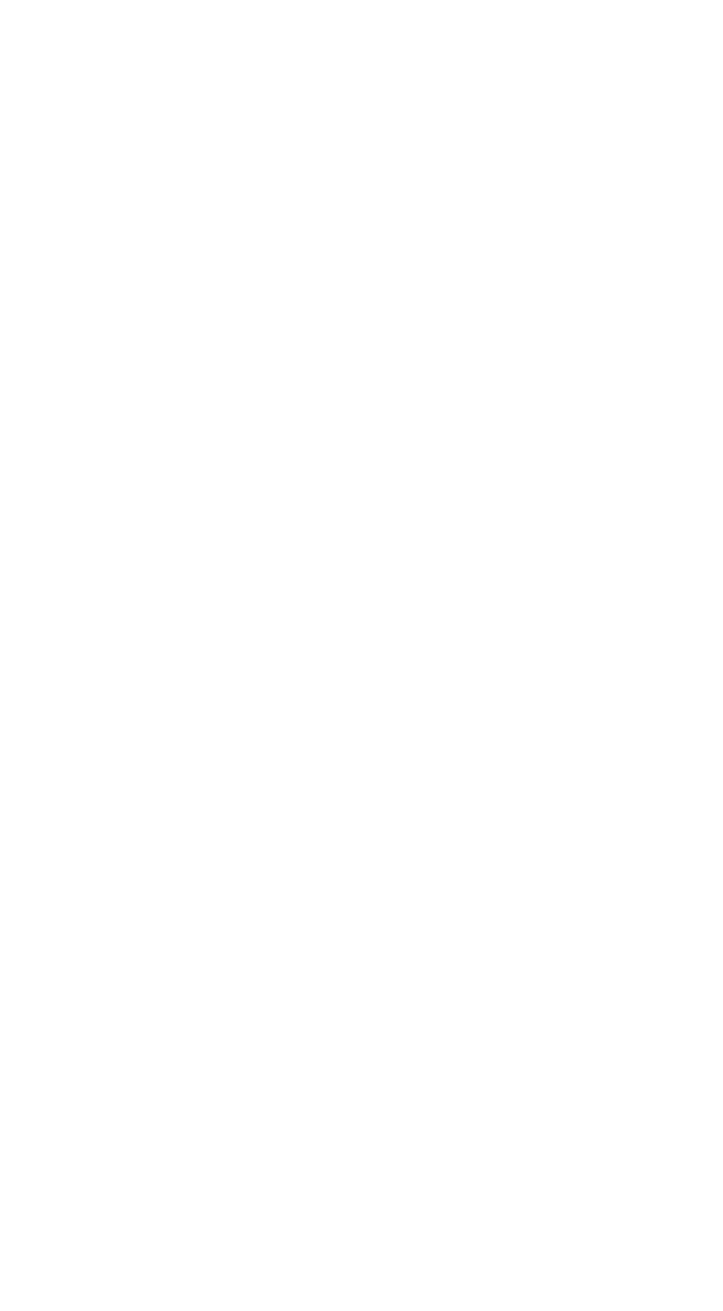
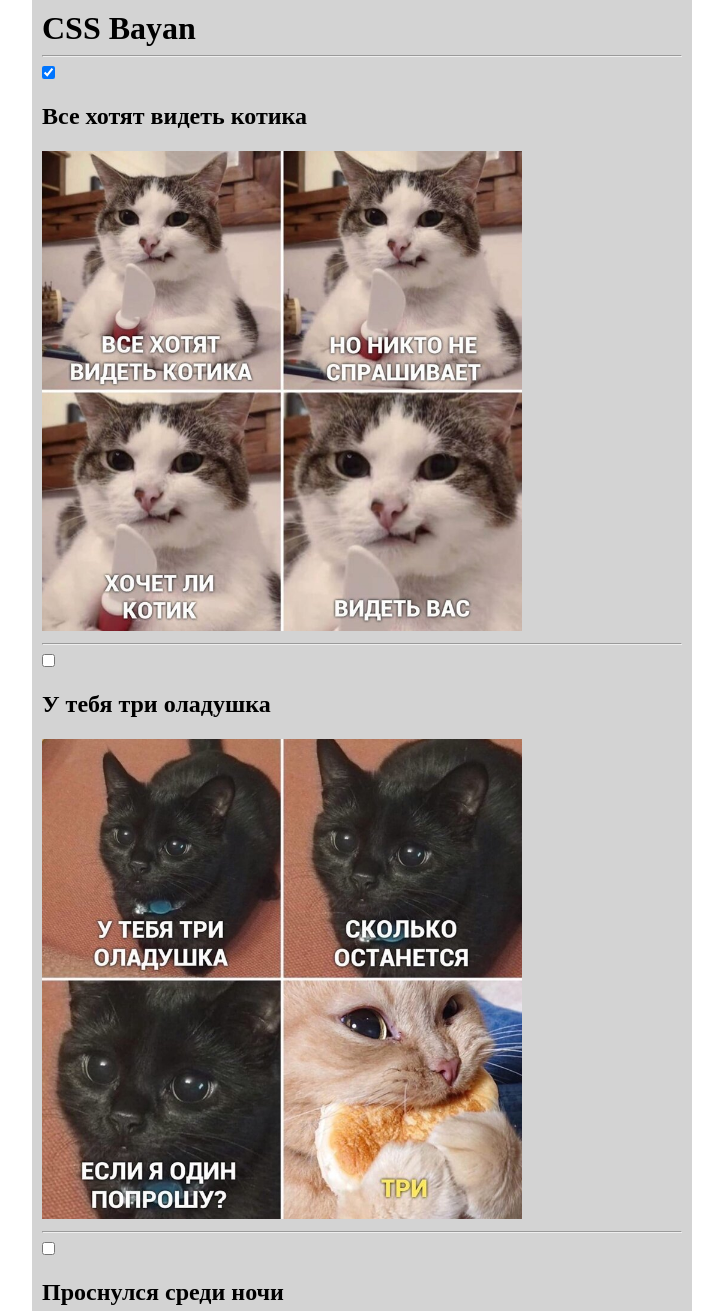
Before and after one commit to AlexandrKlychnikov/cssBayan, a plain HTML site: page cssBayan/index.html in a window 1280 px wide. Shown: the top 1311 px of the page, without its empty margins (278-1001 px from the left). Before the commit the page ends 800 px from the top, so only its background shows below. Drawn offline with Linux system fonts and the light colour scheme.

Commit message:
feat: implement basic markup, add images (суббота 11 Март 2023 12:53:58)

```diff
--- a/cssBayan/index.html
+++ b/cssBayan/index.html
@@ -8,5 +8,80 @@
     <link rel="stylesheet" href="style.css" />
     <title>cssBayan</title>
   </head>
-  <body></body>
+  <body>
+    <main class="main">
+      <section class="container">
+        <h1>CSS Bayan</h1>
+        <hr />
+        <div>
+          <input id="meme_one" name="meme_one" type="checkbox" checked />
+          <label for="meme_one">
+            <h2>Все хотят видеть котика</h2>
+            <div>
+              <img
+                class="meme_img"
+                src="./assets/meme-one.jpg"
+                alt="Все хотят видеть котика"
+              />
+            </div>
+          </label>
+        </div>
+        <hr />
+        <div>
+          <input id="meme_two" name="meme_two" type="checkbox" />
+          <label for="meme_two">
+            <h2>У тебя три оладушка</h2>
+            <div>
+              <img
+                class="meme_img"
+                src="./assets/meme-two.jpg"
+                alt="У тебя три оладушка"
+              /></div
+          ></label>
+        </div>
+        <hr />
+        <div>
+          <input id="meme_three" name="meme_three" type="checkbox" />
+          <label for="meme_three">
+            <h2>Проснулся среди ночи</h2>
+            <div>
+              <img
+                class="meme_img"
+                src="./assets/meme-three.jpg"
+                alt="Проснулся среди ночи"
+              />
+            </div>
+          </label>
+        </div>
+        <hr />
+        <div>
+          <input id="meme_four" name="meme_four" type="checkbox" />
+          <label for="meme_four">
+            <h2>Тебе что-нибудь купить?</h2>
+            <div>
+              <img
+                class="meme_img"
+                src="./assets/meme-four.jpg"
+                alt="Тебе что-нибудь купить?"
+              />
+            </div>
+          </label>
+        </div>
+        <hr />
+        <div>
+          <input id="meme_five" name="meme_five" type="checkbox" />
+          <label for="meme_five">
+            <h2>Допамину нет</h2>
+            <div>
+              <img
+                class="meme_img"
+                src="./assets/meme-five.jpg"
+                alt="Допамину нет"
+              />
+            </div>
+          </label>
+        </div>
+      </section>
+    </main>
+  </body>
 </html>
--- a/cssBayan/style.css
+++ b/cssBayan/style.css
@@ -0,0 +1,26 @@
+h1 {
+  margin: 0;
+}
+
+hr {
+  display: block;
+  margin-top: 0.5em;
+  margin-bottom: 0.5em;
+  margin-left: auto;
+  margin-right: auto;
+  border-style: inset;
+  border-width: 1px;
+}
+
+.main {
+  margin: 0 auto;
+  padding: 10px;
+  width: 50%;
+  background-color: lightgray;
+  user-select: none;
+}
+
+.meme_img {
+  width: 75%;
+  aspect-ratio: 1/1;
+}
```
Also changed, not shown: cssBayan/assets/meme-five.jpg (added), cssBayan/assets/meme-four.jpg (added), cssBayan/assets/meme-one.jpg (added), cssBayan/assets/meme-three.jpg (added), cssBayan/assets/meme-two.jpg (added).
